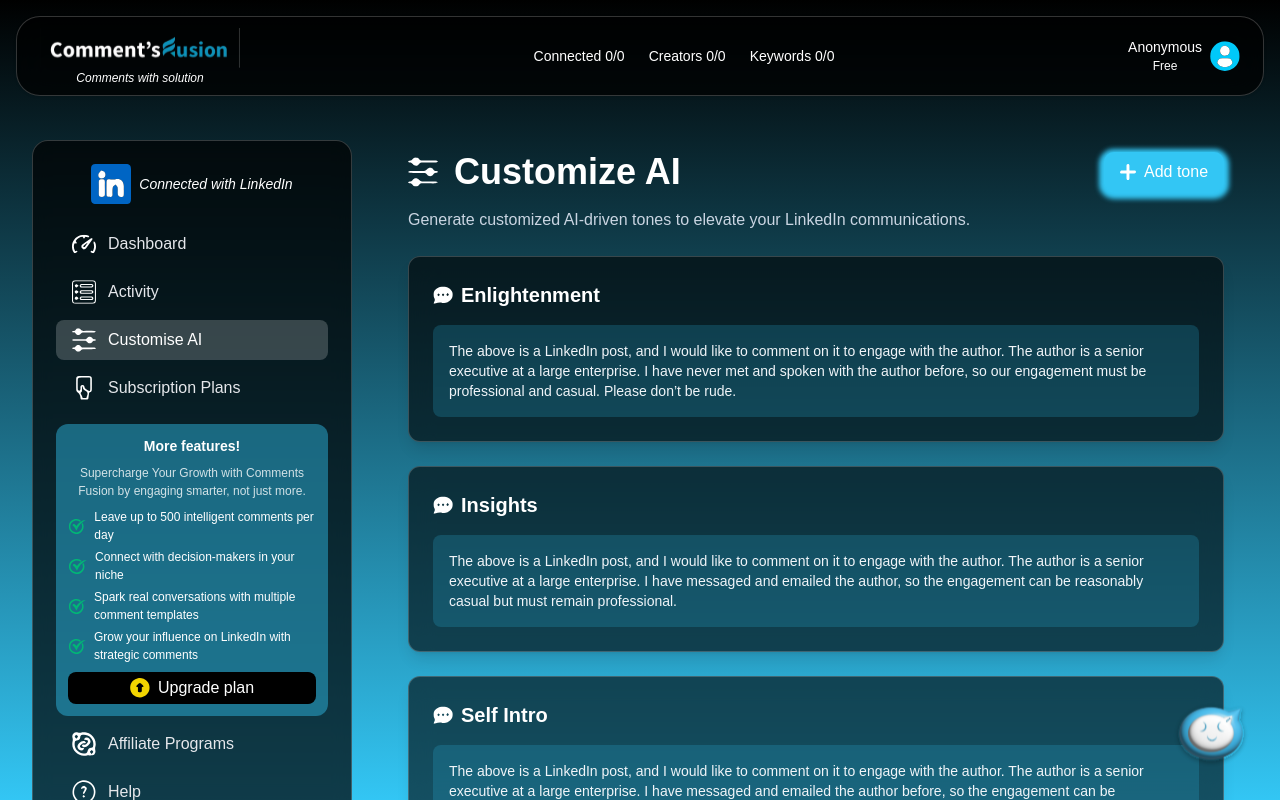
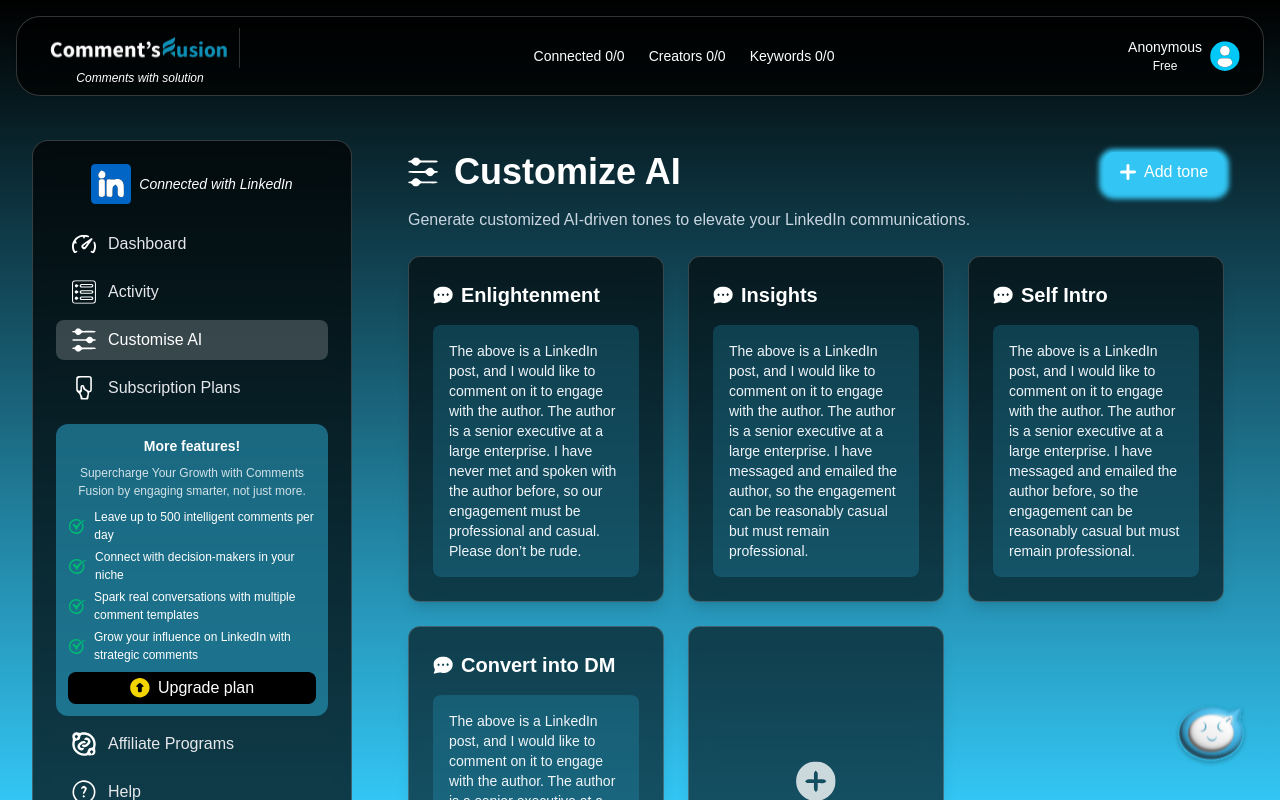
Before and after one commit to commentsfusion/commentsfusion, a Next.js app: page /customiseAI in a window 1280 px wide. Built offline with nearby package versions, Linux system fonts and the light colour scheme.

Commit message:
fixed the UI glitch of customise AI screen

```diff
--- a/src/app/customiseAI/page.js
+++ b/src/app/customiseAI/page.js
@@ -65,7 +65,7 @@
           communications.
         </p>
 
-        <div className="grid grid-cols-1 sm:grid-cols-2 md:grid-cols-3 gap-6">
+        <div className="grid grid-cols-3 gap-6">
           {tones.map((tone) => (
             <div
               key={tone.title}
```
